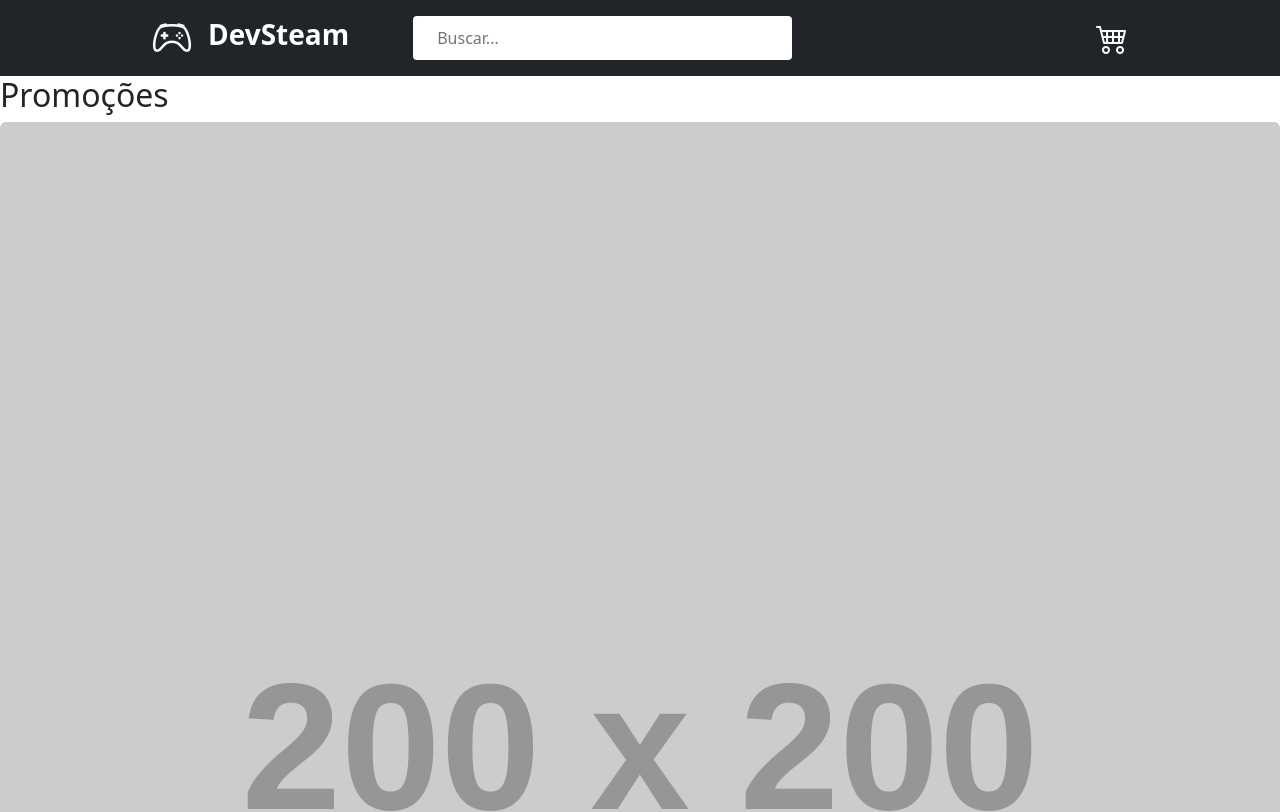
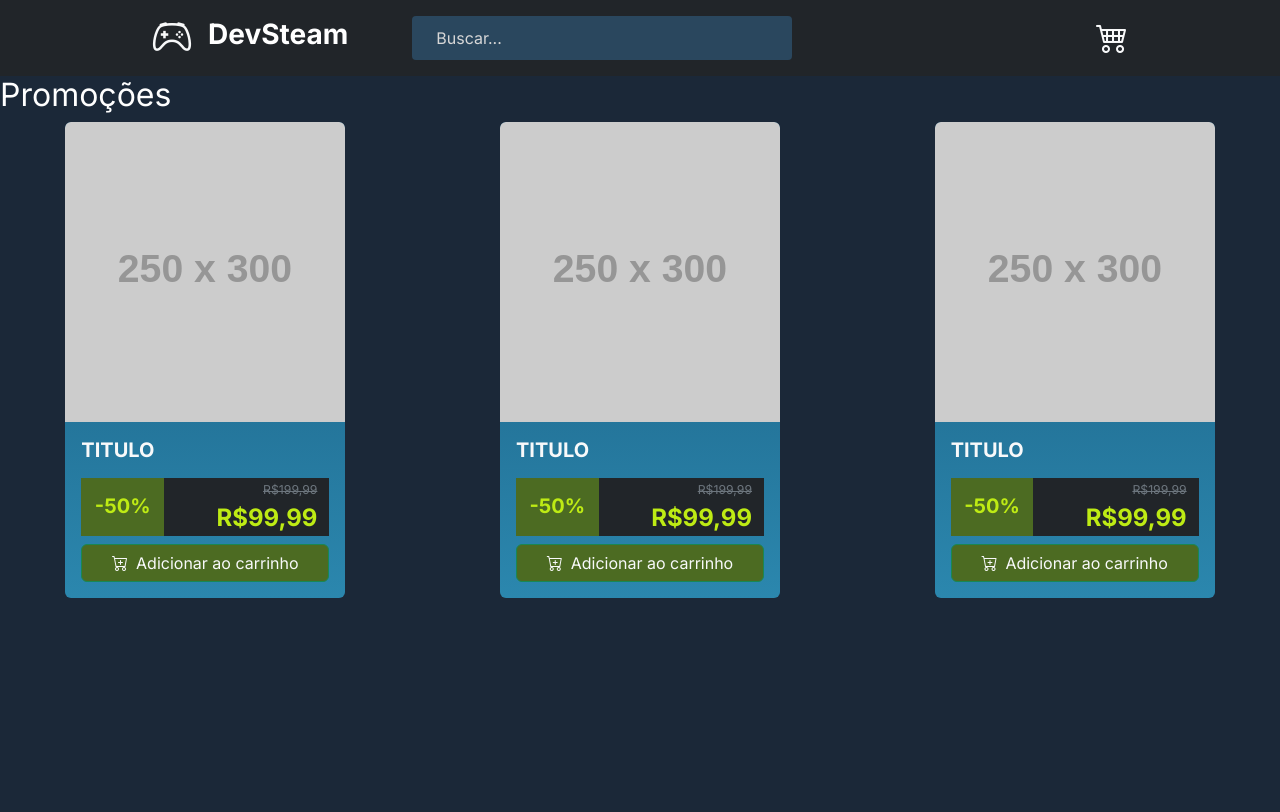
Before and after one commit to JoaoFCosta/React, a React (Vite) app in the folder 07-devsteam/: page / in a window 1280 px wide. Shown: the top 812 px of the page. Built offline with nearby package versions, Linux system fonts and the light colour scheme.

Commit message:
Promocard mockup

```diff
--- a/07-devsteam/src/App.css
+++ b/07-devsteam/src/App.css
@@ -1 +1,38 @@
 @import url("https://fonts.googleapis.com/css2?family=Inter:wght@400;700&display=swap");
+
+body {
+  font-family: "Inter", sans-serif;
+  background-color: #1b2838;
+  margin: 0;
+  padding: 0;
+  color: #fff !important;
+}
+
+.buscar,
+.buscar::placeholder {
+  background-color: #2a475e;
+  color: #d7d7d7;
+}
+
+.promoCard {
+  width: 280px;
+  transition: transform 0.2s;
+  background: linear-gradient(to bottom, #19587b, #2b87ae);
+}
+
+.promoCard:hover {
+  transform: scale(1.02);
+}
+
+.desconto {
+  background-color: #4c6b22;
+  color: #beeb14;
+}
+
+.corValor {
+  color: #beeb14;
+}
+
+#addCarinho:hover {
+  background-color: #547625;
+}
--- a/07-devsteam/src/components/Header.jsx
+++ b/07-devsteam/src/components/Header.jsx
@@ -8,7 +8,7 @@
           <i className="bi bi-controller fs-1 text-light me-3"></i>
           <span className="navbar-brand fw-bold fs-3">DevSteam</span>
         </div>
-        <input type="text" className="w-100 d-none d-md-block border-0 rounded-1 search-input px-4 my-2" placeholder="Buscar..." />
+        <input type="text" className="buscar w-100 d-none d-md-block border-0 rounded-1 search-input px-4 my-2" placeholder="Buscar..." />
       </div>
 
         <div id="carrinho" role="button">
--- a/07-devsteam/src/components/PromoCard.jsx
+++ b/07-devsteam/src/components/PromoCard.jsx
@@ -2,12 +2,29 @@
 
 const PromoCard = (props) => {
   return (
-    <div className="promoCard card border-0 overflow-hidden">
-      <img className="card-img-top object-fit-cover" src="https://placehold.co/200x200" alt="" />
-      <div className="card-body">
-        <h5 className="card-title">Titulo</h5>
-        <p className="card-text">R$ Preço</p>
-        <button className="btn btn-success w-100">
+    <div id="PromoCard" className="promoCard card border-0 overflow-hidden">
+      <img
+        className="card-img-top object-fit-cover"
+        src="https://placehold.co/250x300"
+        height={300} //ADICIONADO
+        alt="Titulo do jogo"
+      />
+      <div className="card-body d-flex flex-column gap-2">
+        <h5 className="card-title text-uppercase fw-bold text-light">Titulo</h5>
+        <div className="m-0 row h-100 align-items-center justify-content-center">
+          <span className="desconto col-4 h-100 fw-bold h5 m-0 py-3 text-center">
+            -50%
+          </span>
+          <div className="col h-100 card-text bg-dark">
+            <p className="m-0 p-0 text-end text-secondary text-decoration-line-through small">
+              <small>R$199,99</small>
+            </p>
+            <p className="corValor m-0 p-0 fs-4 text-end fw-bolder">
+              R$99,99
+            </p>
+          </div>
+        </div>
+        <button id="addCarrinho" className="btn btn-success desconto text-light w-100">
           <i className="bi bi-cart-plus me-2"></i>
           Adicionar ao carrinho
         </button>
--- a/07-devsteam/src/components/Promotion.jsx
+++ b/07-devsteam/src/components/Promotion.jsx
@@ -5,7 +5,12 @@
   return (
     <div id="promotion">
       <h2>Promoções</h2>
-      <div id="itensPromo">
+      <div
+        id="itensPromo"
+        className="d-flex flex-wrap gap-4 justify-content-around"
+      >
+        <PromoCard />
+        <PromoCard />
         <PromoCard />
       </div>
     </div>
```
